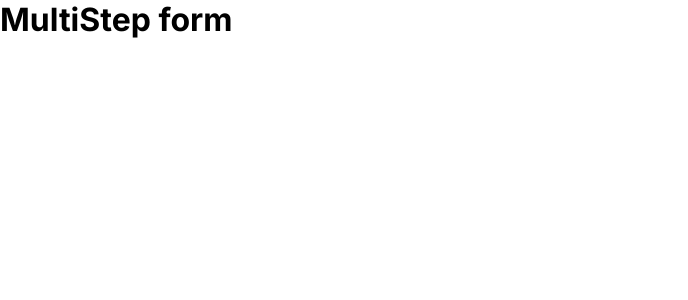
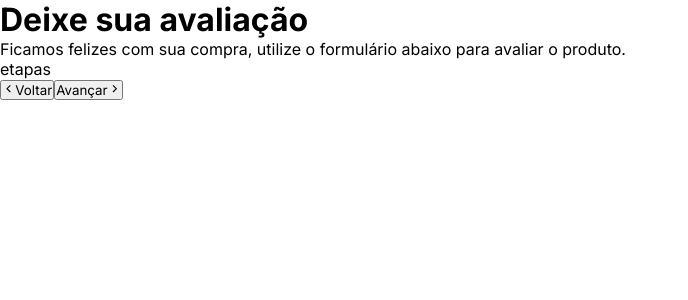
Before and after one commit to aleanrocha/projeto-form-multistep, a React (Vite) app: page / in a window 1280 px wide. Shown: the top 300 px of the page, without its empty margins (0-688 px from the left). Built offline with nearby package versions, Linux system fonts and the light colour scheme.

Commit message:
main component structure

```diff
--- a/src/App.jsx
+++ b/src/App.jsx
@@ -1,10 +1,31 @@
+// Components
+import {GrFormNext, GrFormPrevious} from 'react-icons/gr'
 import './App.css'
 
 function App() {
   return (
-    <>
-      <h1>MultiStep form</h1>
-    </>
+    <div className='app'>
+      <header>
+        <h1>Deixe sua avaliação</h1>
+        <p>Ficamos felizes com sua compra, utilize o formulário abaixo para avaliar o produto.</p>
+      </header>
+      <div className="form-container">
+        <p>etapas</p>
+        <form>
+          <div className="inputs-container"></div>
+          <div className="actions">
+            <button type="button">
+              <GrFormPrevious />
+              <span>Voltar</span>
+            </button>
+            <button type="submit">
+              <span>Avançar</span>
+              <GrFormNext />
+            </button>
+          </div>
+        </form>
+      </div>
+    </div>
   )
 }
 
```
